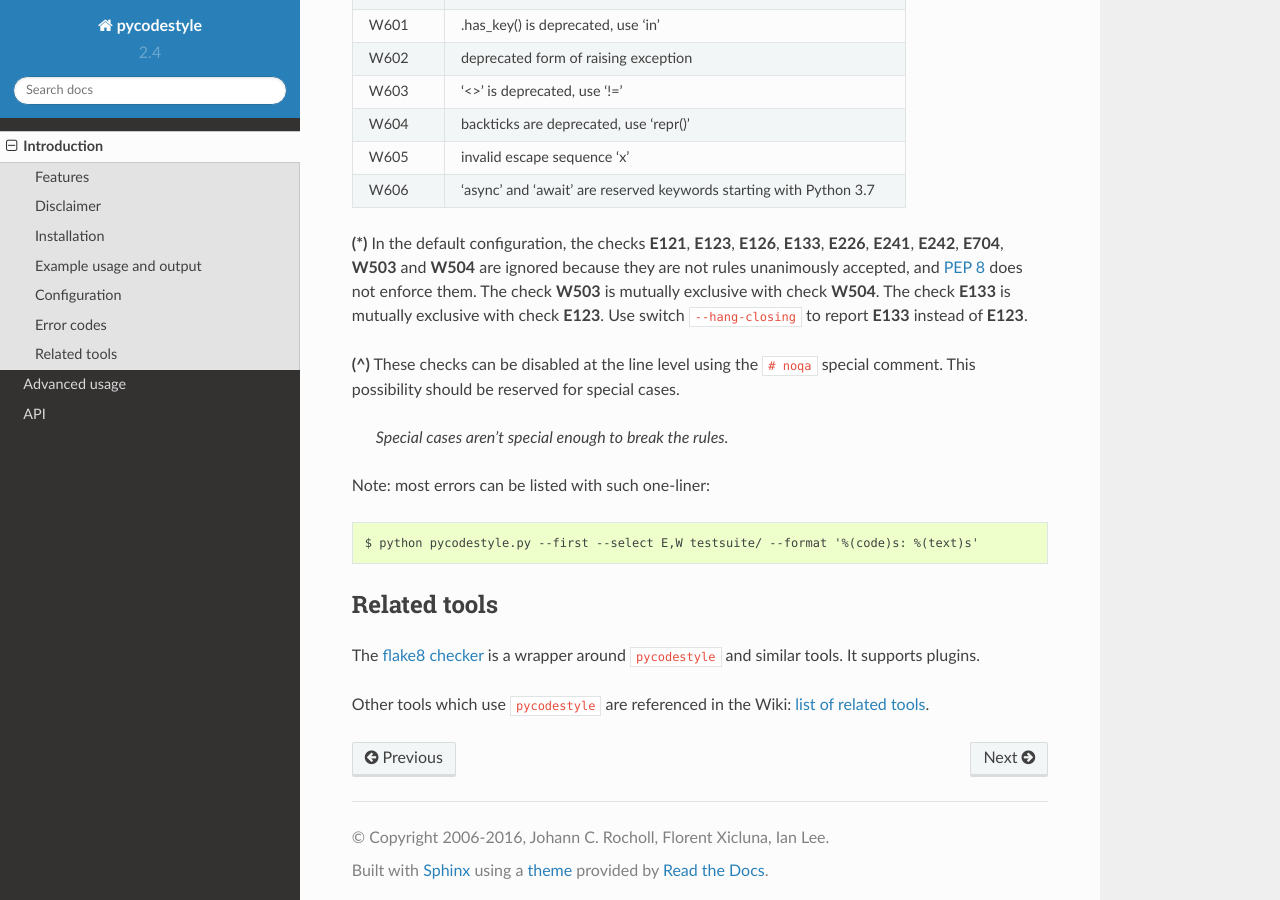
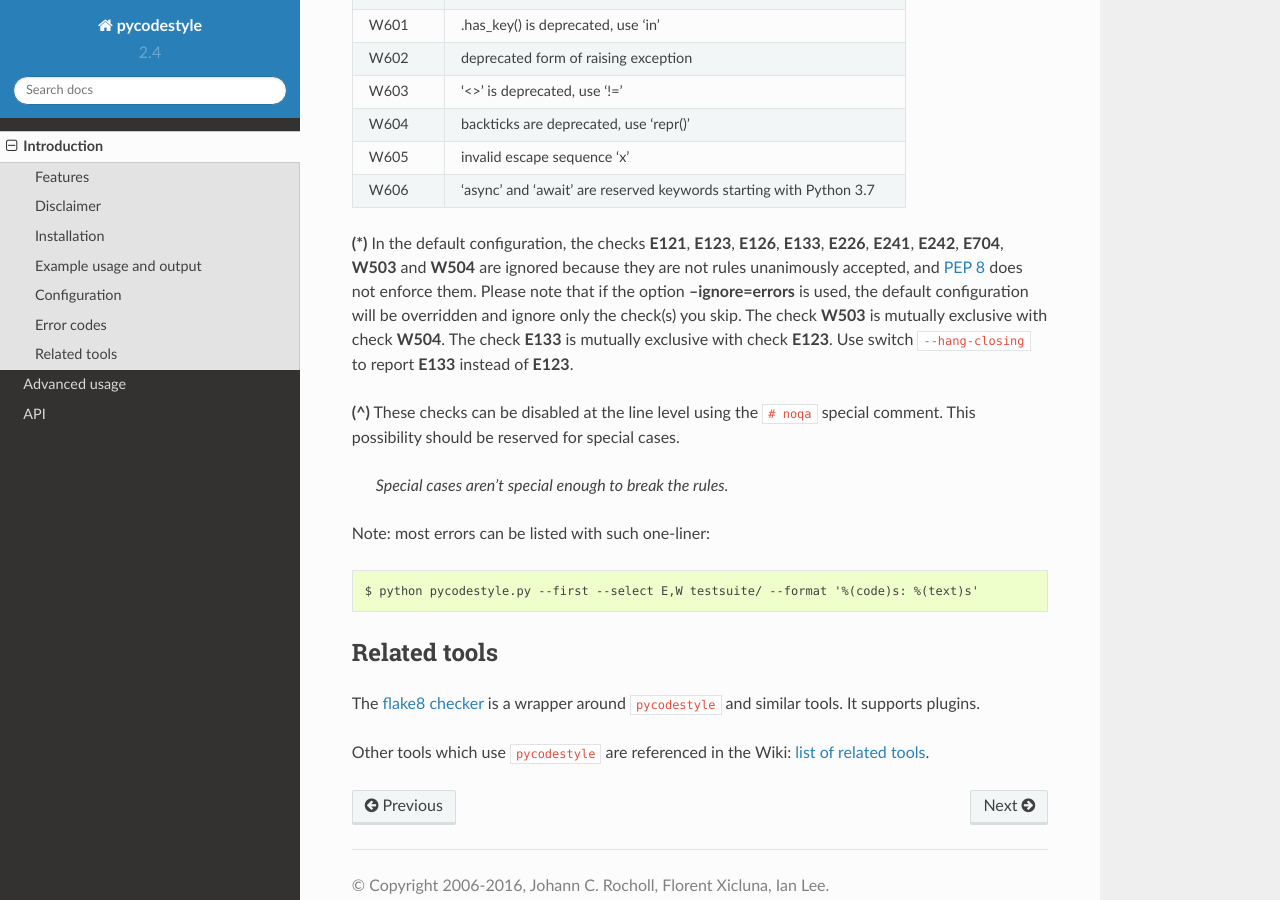
Before and after one commit to PyCQA/pycodestyle, a Sphinx documentation site: the page built from docs/intro.rst, in a window 1280 px wide and 900 px high, scrolled down 7369 px. Built offline with Sphinx 7.4.7 and the Read the Docs theme 2.0.0, drawn with Linux system fonts in a browser that asks for light colours; pages that are not in the unit, such as notebooks, are missing from menus.

Commit message:
Add explanation about the default configuration
Closes gh-685

```diff
--- a/docs/intro.rst
+++ b/docs/intro.rst
@@ -426,6 +426,8 @@ This is the current list of error and warning codes:
 **(*)** In the default configuration, the checks **E121**, **E123**, **E126**,
 **E133**, **E226**, **E241**, **E242**, **E704**, **W503** and **W504** are ignored
 because they are not rules unanimously accepted, and `PEP 8`_ does not enforce them.
+Please note that if the option **--ignore=errors** is used,
+the default configuration will be overridden and ignore only the check(s) you skip.
 The check **W503** is mutually exclusive with check **W504**.
 The check **E133** is mutually exclusive with check **E123**.  Use switch
 ``--hang-closing`` to report **E133** instead of **E123**.
```
